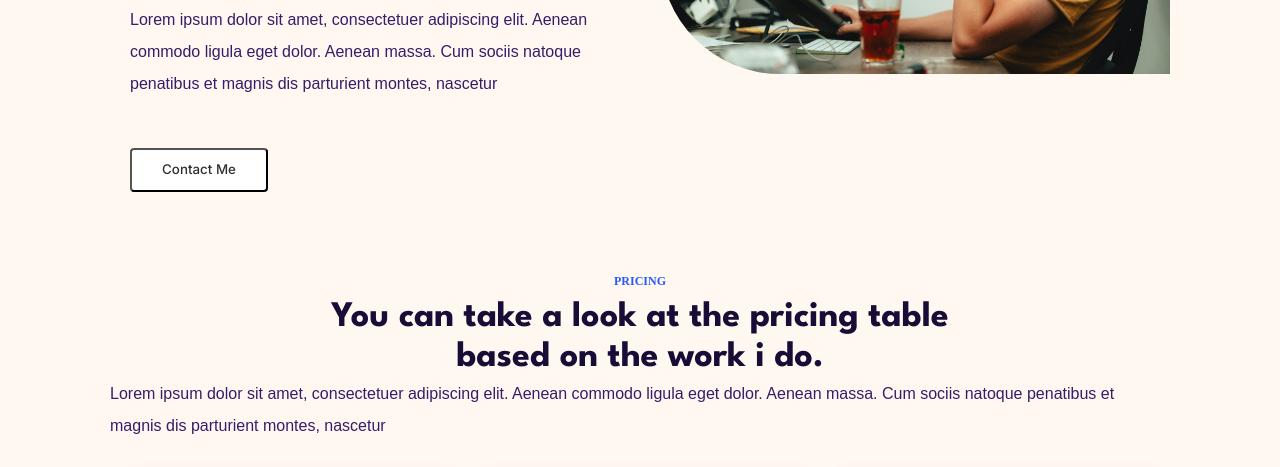
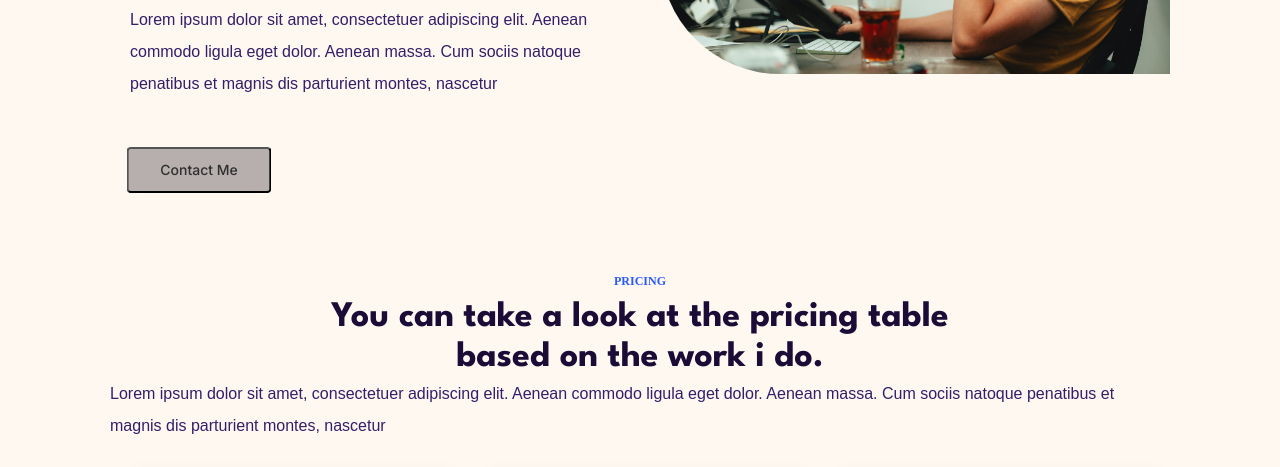
Before and after one commit to rishavranadev/my-first-web-page, a plain HTML site: page index.html in a window 1280 px wide. In both pictures the pointer is over the button 199 px from the left and 435 px from the top of the page. Shown: the part 266-733 px from the top of the page. Drawn offline with Linux system fonts and the light colour scheme.

Commit message:
added hover effect to buttons

```diff
--- a/styles.css
+++ b/styles.css
@@ -91,13 +91,15 @@ h2{
     line-height: 19px;
     color: #ffffff;
     margin-top: 20px;
+    transition: all 0.3s ease;
 }
 
 #contact-button:hover{
+    transform: scale(1.05);
      height: 44px;
     width: 138px;
     border-radius: 4px;
-    background-color: #fff;
+    background-color: #b7aeae;
     font-family: Inter;
     font-weight: 500;
     line-height: 19px;
@@ -214,9 +216,11 @@ h2{
     font-size: 16px;
     font-weight: 500;
     line-height: 19px;
+    transition: all 0.3s ease;
 }
 
 .service-contact-button:hover{
+    transform: scale(1.05);
     background-color: #2f2f2f;
     color: #fff;
     cursor: pointer;
```
